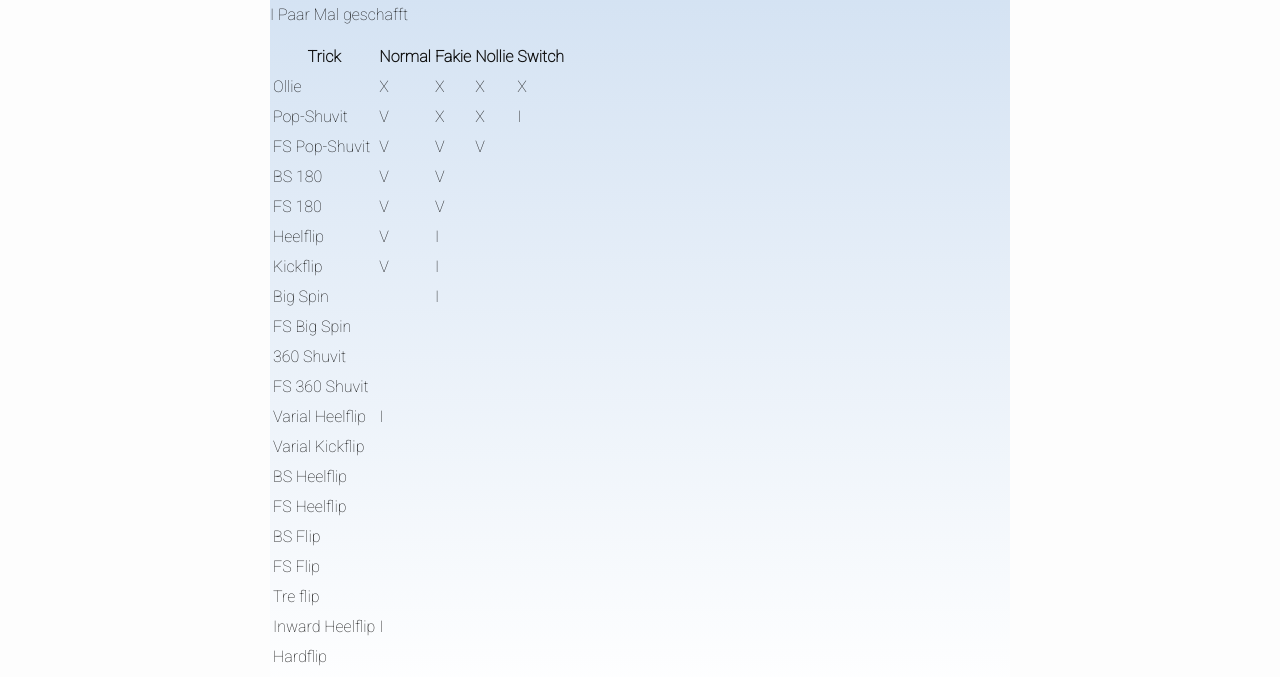
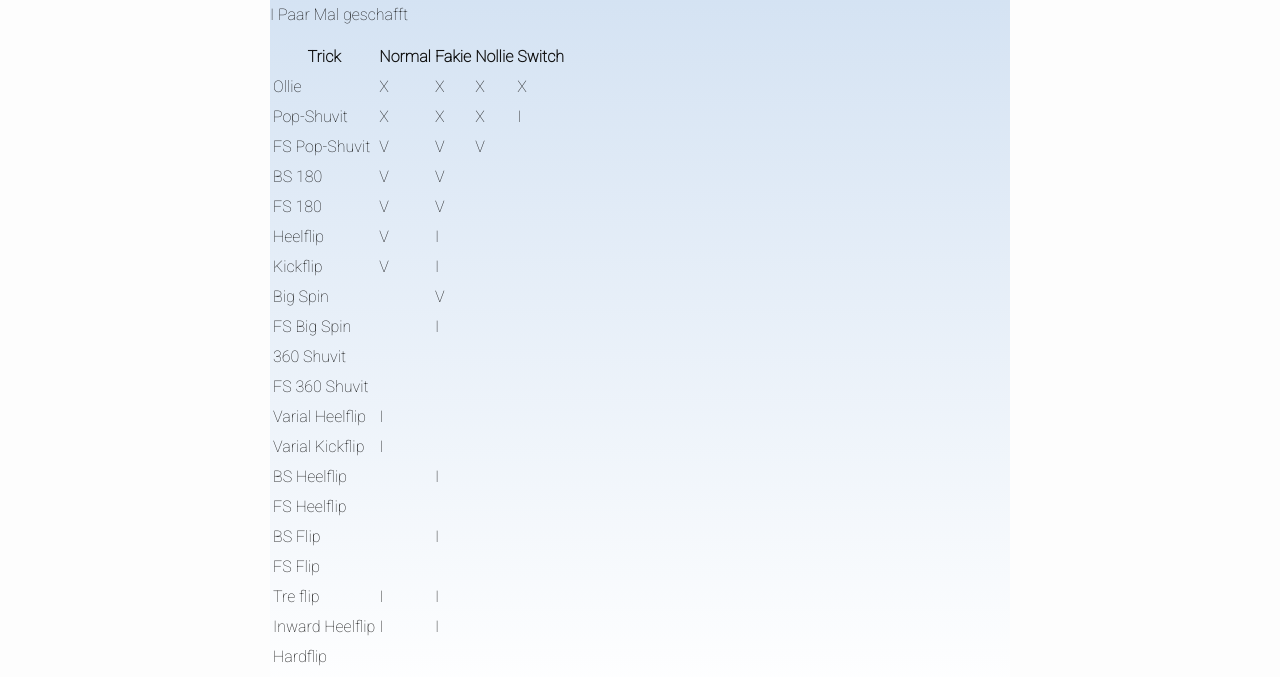
Before and after one commit to freemih/freemih.github.io, a Jekyll site: the page built from _posts/2017-02-01-Skateboard.markdown, in a window 1280 px wide. Shown: the part 275-952 px from the top of the page. Built offline with Jekyll 4.4.1, drawn with Linux system fonts in a browser that asks for light colours.

```diff
--- a/_posts/2017-02-01-Skateboard.markdown
+++ b/_posts/2017-02-01-Skateboard.markdown
@@ -34,7 +34,7 @@ date:   2017-02-01 14:53:54 -0500
   <tr>
     <td>Pop-Shuvit</td>
     <td>
-      V
+      X
     </td>
     <td>
       X
@@ -127,7 +127,7 @@ date:   2017-02-01 14:53:54 -0500
 
     </td>
     <td>
-      I
+      V
     </td>
     <td>
 
@@ -142,7 +142,7 @@ date:   2017-02-01 14:53:54 -0500
 
     </td>
     <td>
-
+      I
     </td>
     <td>
 
@@ -199,7 +199,7 @@ date:   2017-02-01 14:53:54 -0500
   <tr>
     <td>Varial Kickflip</td>
     <td>
-
+      I
     </td>
     <td>
 
@@ -217,7 +217,7 @@ date:   2017-02-01 14:53:54 -0500
 
     </td>
     <td>
-
+      I
     </td>
     <td>
 
@@ -247,7 +247,7 @@ date:   2017-02-01 14:53:54 -0500
 
     </td>
     <td>
-
+      I
     </td>
     <td>
 
@@ -274,10 +274,10 @@ date:   2017-02-01 14:53:54 -0500
   <tr>
     <td>Tre flip</td>
     <td>
-
+      I
     </td>
     <td>
-
+      I
     </td>
     <td>
 
@@ -292,7 +292,7 @@ date:   2017-02-01 14:53:54 -0500
       I
     </td>
     <td>
-
+      I
     </td>
     <td>
 
```
